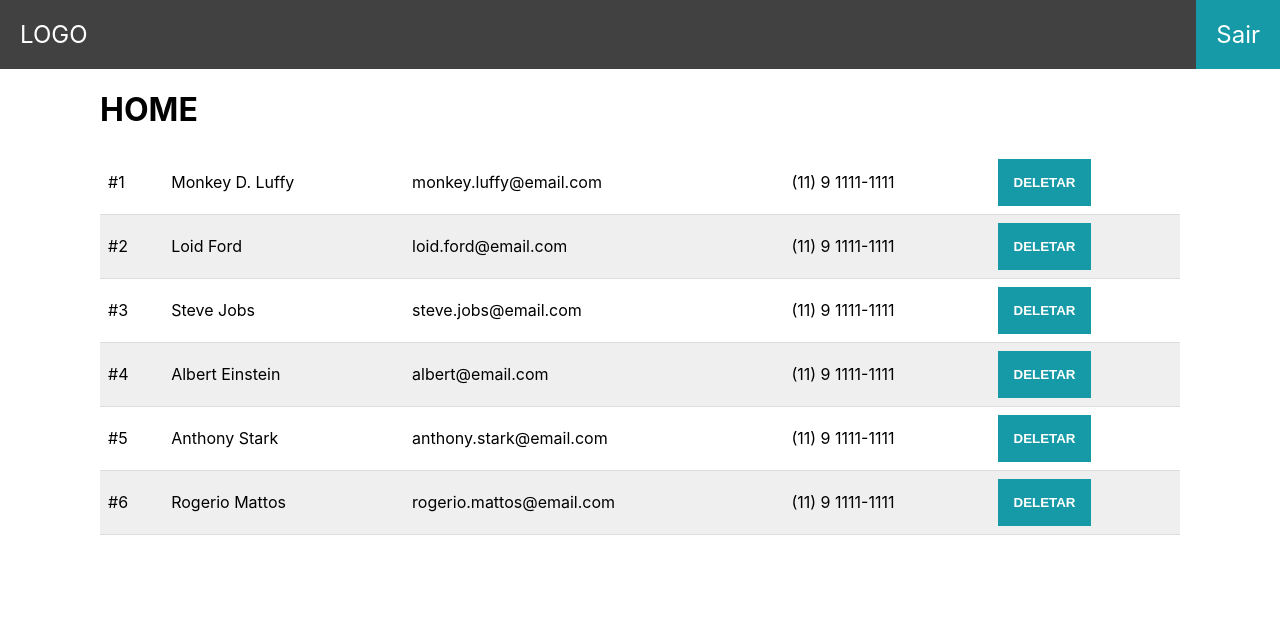
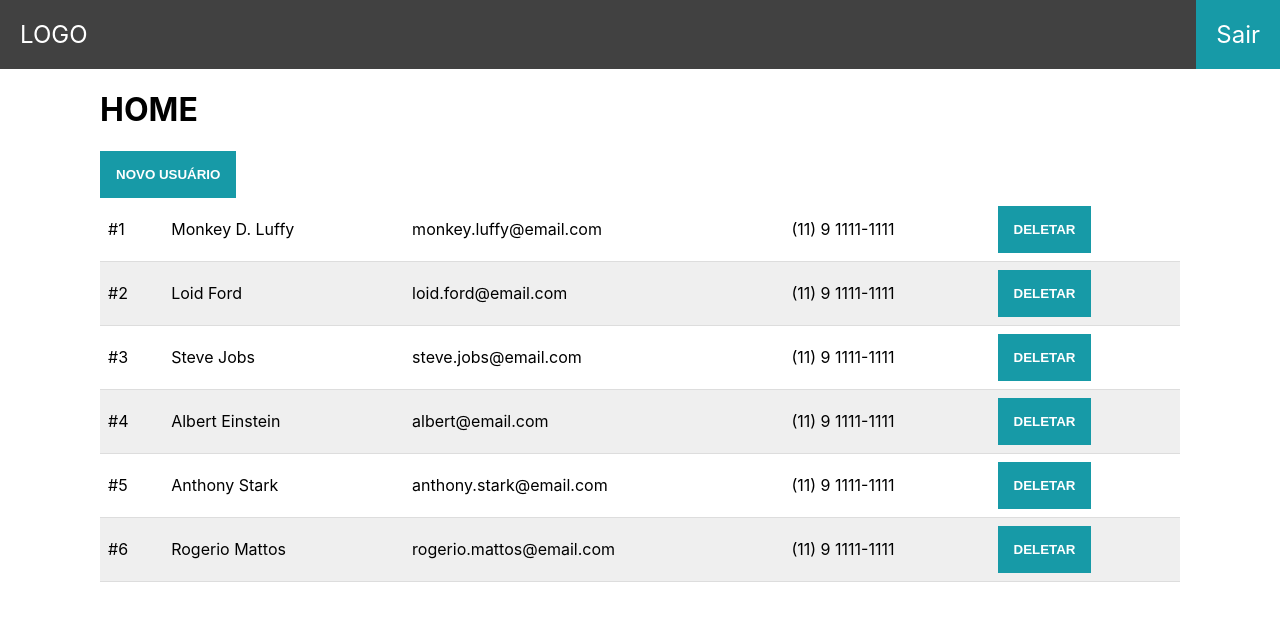
Before and after one commit to rogeriomattos/cypress-login, a React (Create React App) app in the folder app/: page /login in a window 1280 px wide. Both pictures are taken after typing "Sample", "Sample123" into the empty fields and a click on the button "LOGIN". Shown: the top 620 px of the page. Built offline with nearby package versions, Linux system fonts and the light colour scheme.

Commit message:
Adicionando form de novo usuario na home

```diff
--- a/app/src/pages/Home/index.tsx
+++ b/app/src/pages/Home/index.tsx
@@ -1,21 +1,38 @@
-import { useState } from "react";
+import { useRef, useState } from "react";
 import UserItem from "../../components/UserItem";
 import { userListData } from "../../services/users/data";
 import "./styles.css";
+import UserForm from "../../components/UserForm";
+import { Dialog, trigerDialog } from "../../components/Dialog";
 
 const Home = () => {
+  const dialogRef = useRef<HTMLDialogElement>(null);
   const [userList, setUserList] = useState(userListData);
   const onDelete = (id: number) => {
     console.log({ id });
   };
 
+  const handleAdd = (data: any) => {
+    setUserList([
+      ...userList,
+      { ...data, id: userList[userList.length - 1].id + 1 },
+    ]);
+    trigerDialog();
+  };
+
   return (
     <div>
       <h1>HOME</h1>
+      <Dialog buttonText="Novo Usuário">
+        <h2>Novo Usuário</h2>
+        <UserForm onSave={handleAdd} />
+      </Dialog>
       <table>
-        {userList.map((item) => (
-          <UserItem key={item.id} onDelete={onDelete} {...item} />
-        ))}
+        <tbody>
+          {userList.map((item) => (
+            <UserItem key={item.id} onDelete={onDelete} {...item} />
+          ))}
+        </tbody>
       </table>
     </div>
   );
```
